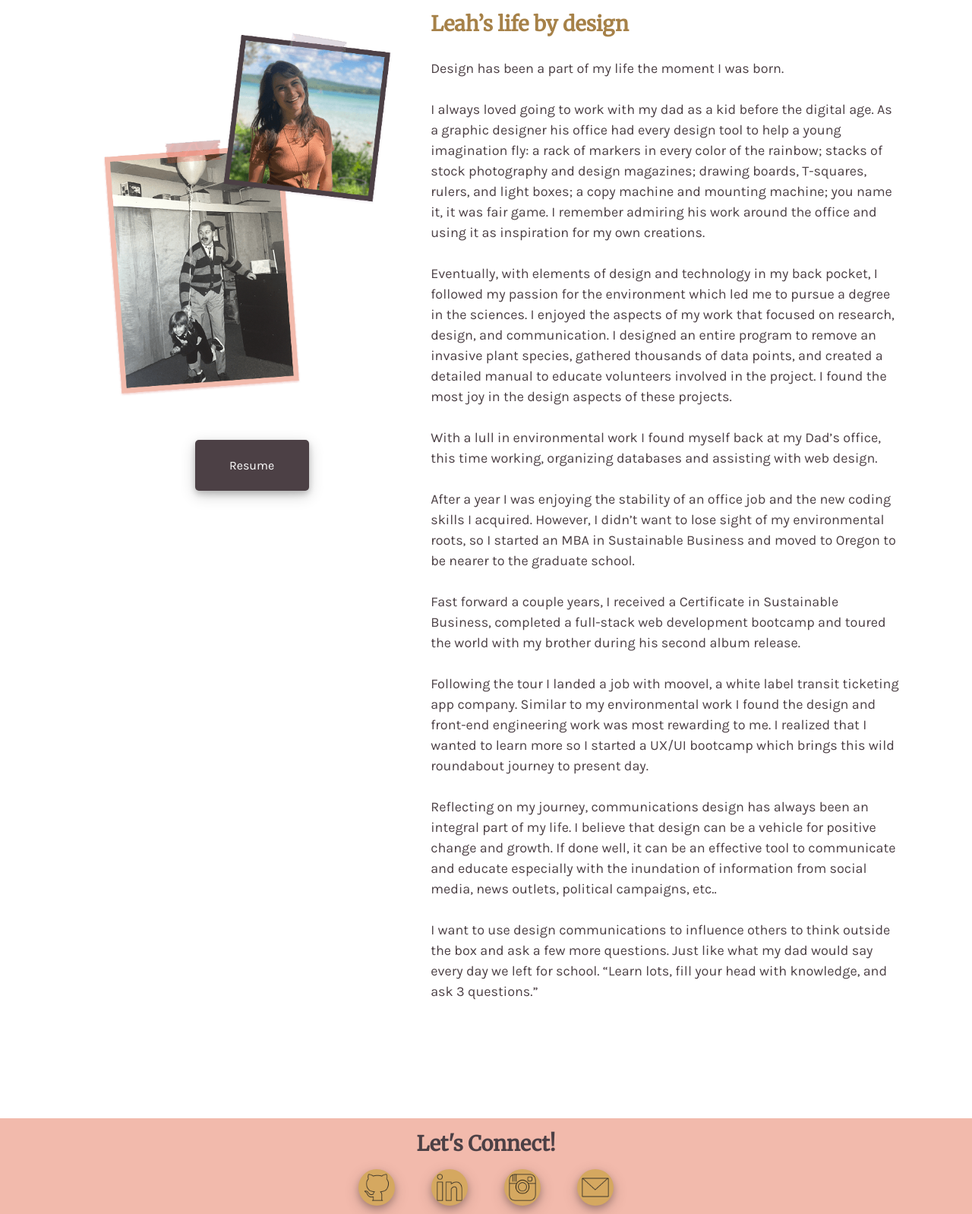
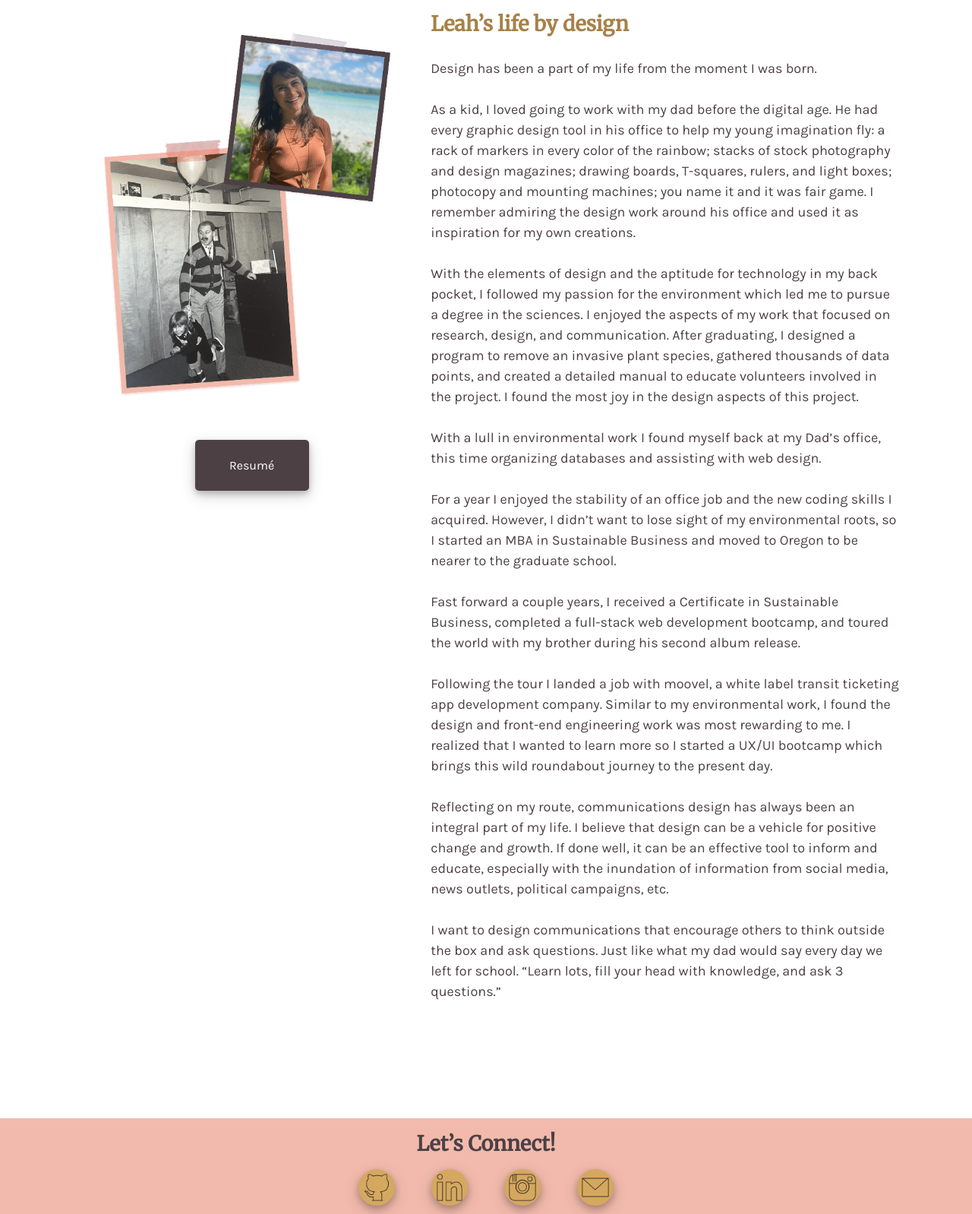
Before and after one commit to LeahBorns/LeahMichalson.github.io, a plain HTML site: page pages/about.html in a window 1280 px wide. Shown: the part 151-1749 px from the top of the page at 76% size. Drawn offline with nearby package versions, Linux system fonts and the light colour scheme.

Commit message:
typo fixes, footer alignment

```diff
--- a/pages/about.css
+++ b/pages/about.css
@@ -265,6 +265,7 @@ div#social-img {
     margin: auto;
     display: flex;
     text-align: center;
+    justify-content: center;
 }
 
 img.social-button {
--- a/pages/about.html
+++ b/pages/about.html
@@ -50,21 +50,22 @@
             <div class="bio">
                 <h2>Leah’s life by design</h2>
                 <br>
-                <p>Design has been a part of my life the moment I was born. </p><br>
-                <p>I always loved going to work with my dad as a kid before the digital age. As a graphic designer his office had every design tool to help a young imagination fly: a rack of markers in every color of the rainbow; stacks of stock photography and design magazines; drawing boards, T-squares, rulers, and light boxes; a copy machine and mounting machine; you name it, it was fair game. I remember admiring his work around the office and using it as inspiration for my own creations.</p><br>
-                <p>Eventually, with elements of design and technology in my back pocket, I followed my passion for the environment which led me to pursue a degree in the sciences. I enjoyed the aspects of my work that focused on research, design, and communication. I designed an entire program to remove an invasive plant species, gathered thousands of data points, and created a detailed manual to educate volunteers involved in the project. I found the most joy in the design aspects of these projects.</p>
+                <p>Design has been a part of my life from the moment I was born. </p><br>
+                <p>As a kid, I loved going to work with my dad before the digital age. He had every graphic design tool in his office to help my young imagination fly: a rack of markers in every color of the rainbow; stacks of stock photography and design magazines; drawing boards, T-squares, rulers, and light boxes; photocopy and mounting machines; you name it and it was fair game. I remember admiring the design work around his office and used it as inspiration for my own creations.</p><br>
+                <p>With the elements of design and the aptitude for technology in my back pocket, I followed my passion for the environment which led me to pursue a degree in the sciences. I enjoyed the aspects of my work that focused on research, design, and communication. After graduating, I designed a program to remove an invasive plant species, gathered thousands of data points, and created a detailed manual to educate volunteers involved in the project. I found the most joy in the design aspects of this project.</p>
                 <br>
-                <p>With a lull in environmental work I found myself back at my Dad’s office, this time working, organizing databases and assisting with web design.</p><br>
-                <p> After a year I was enjoying the stability of an office job and the new coding skills I acquired. However, I didn’t want to lose sight of my environmental roots, so I started an MBA in Sustainable Business and moved to Oregon to be nearer to the graduate school.</p><br>
-
-                <p>Fast forward a couple years, I received a Certificate in Sustainable Business, completed a full-stack web development bootcamp and toured the world with my brother during his second album release. </p><br>
-                <p>Following the tour I landed a job with moovel, a white label transit ticketing app company. Similar to my environmental work I found the design and front-end engineering work was most rewarding to me. I realized that I wanted to learn more so I started a UX/UI bootcamp which brings this wild roundabout journey to present day. </p><br>
-                <p>Reflecting on my journey, communications design has always been an integral part of my life. I believe that design can be a vehicle for positive change and growth. If done well, it can be an effective tool to communicate and educate especially with the inundation of information from social media, news outlets, political campaigns, etc.. </p><br>
-                <p>I want to use design communications to influence others to think outside the box and ask a few more questions. Just like what my dad would say every day we left for school. “Learn lots, fill your head with knowledge, and ask 3 questions.”</p>
+                <p>With a lull in environmental work I found myself back at my Dad’s office, this time organizing databases and assisting with web design.</p>
+                <br>
+                <p> For a year I enjoyed the stability of an office job and the new coding skills I acquired. However, I didn’t want to lose sight of my environmental roots, so I started an MBA in Sustainable Business and moved to Oregon to be nearer to the graduate school.</p>
+                <br>
+                <p>Fast forward a couple years, I received a Certificate in Sustainable Business, completed a full-stack web development bootcamp, and toured the world with my brother during his second album release.</p><br>
+                <p>Following the tour I landed a job with moovel, a white label transit ticketing app development company. Similar to my environmental work, I found the design and front-end engineering work was most rewarding to me. I realized that I wanted to learn more so I started a UX/UI bootcamp which brings this wild roundabout journey to the present day.</p><br>
+                <p>Reflecting on my route, communications design has always been an integral part of my life. I believe that design can be a vehicle for positive change and growth. If done well, it can be an effective tool to inform and educate, especially with the inundation of information from social media, news outlets, political campaigns, etc.</p><br>
+                <p>I want to design communications that encourage others to think outside the box and ask questions. Just like what my dad would say every day we left for school. “Learn lots, fill your head with knowledge, and ask 3 questions.”</p>
             </div>
 
             <div class="bio-picture"><img src="../images/about-me-balloon.png" alt="pictures of Leah">
-                <a class="resume-button" href="../images/design-full-resume.pdf" target="_blank">Resume</a>
+                <a class="resume-button" href="../images/leah-michalson-design-resume.pdf" target="_blank">Resumé</a>
             </div>
 
             <div class="overlay"></div>
@@ -73,7 +74,7 @@
     </main>
 
     <footer>
-        <h2 class="section-header">Let's Connect!</h2>
+        <h2 class="section-header">Let’s Connect!</h2>
         <div id="social-img">
             <a href="https://github.com/LeahBorns" target="_blank"><img class="social-button" src="../images/social-github.png" alt="github logo"></a>
             <a href="https://www.linkedin.com/in/leahborns/" target="_blank"><img class="social-button" src="../images/social-linkedin.png" alt="linkedIn logo"></a>
--- a/pages/connect.css
+++ b/pages/connect.css
@@ -325,6 +325,7 @@ div#social-img {
     margin: auto;
     display: flex;
     text-align: center;
+    justify-content: center;
 }
 
 img.social-button {
```
Also changed, not shown: index.html (+4 -4 lines), pages/bus-spot.html (+2 -2 lines), pages/connect.html (+3 -3 lines), pages/greener.html (+3 -3 lines), images/design-full-resume.jpg (deleted), 2 other files.
